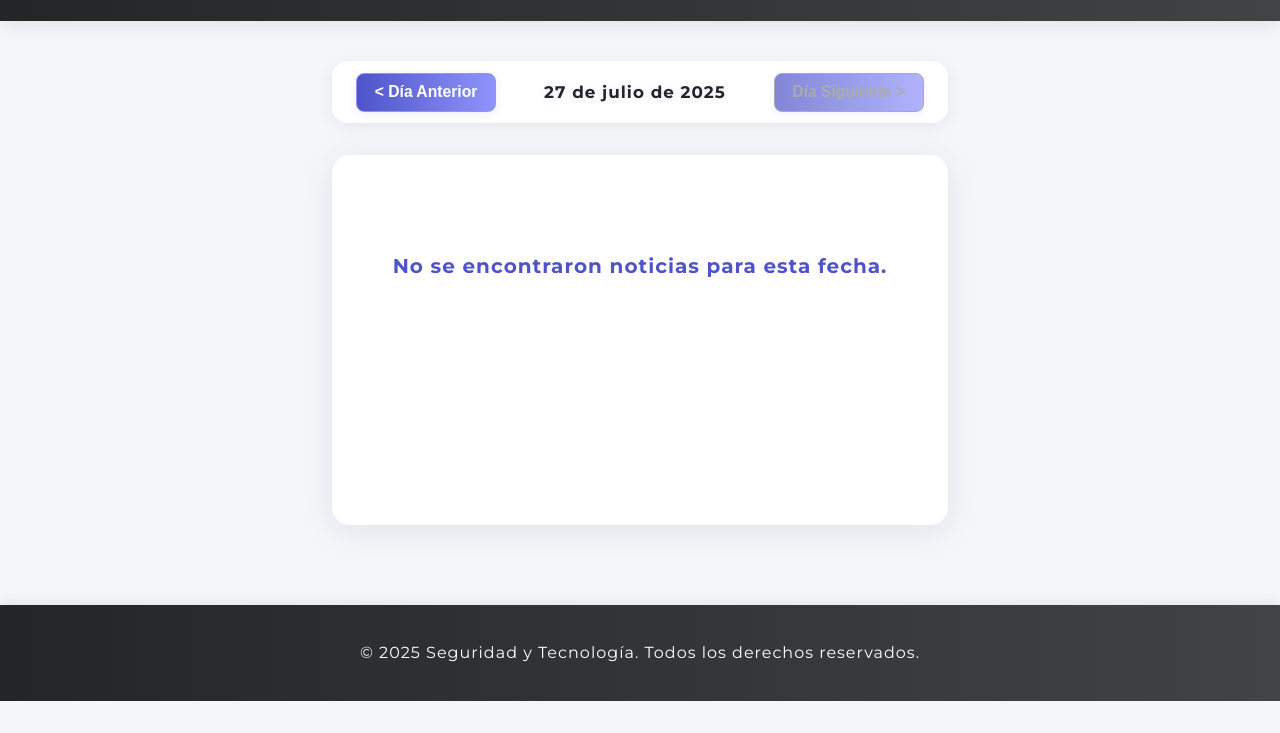
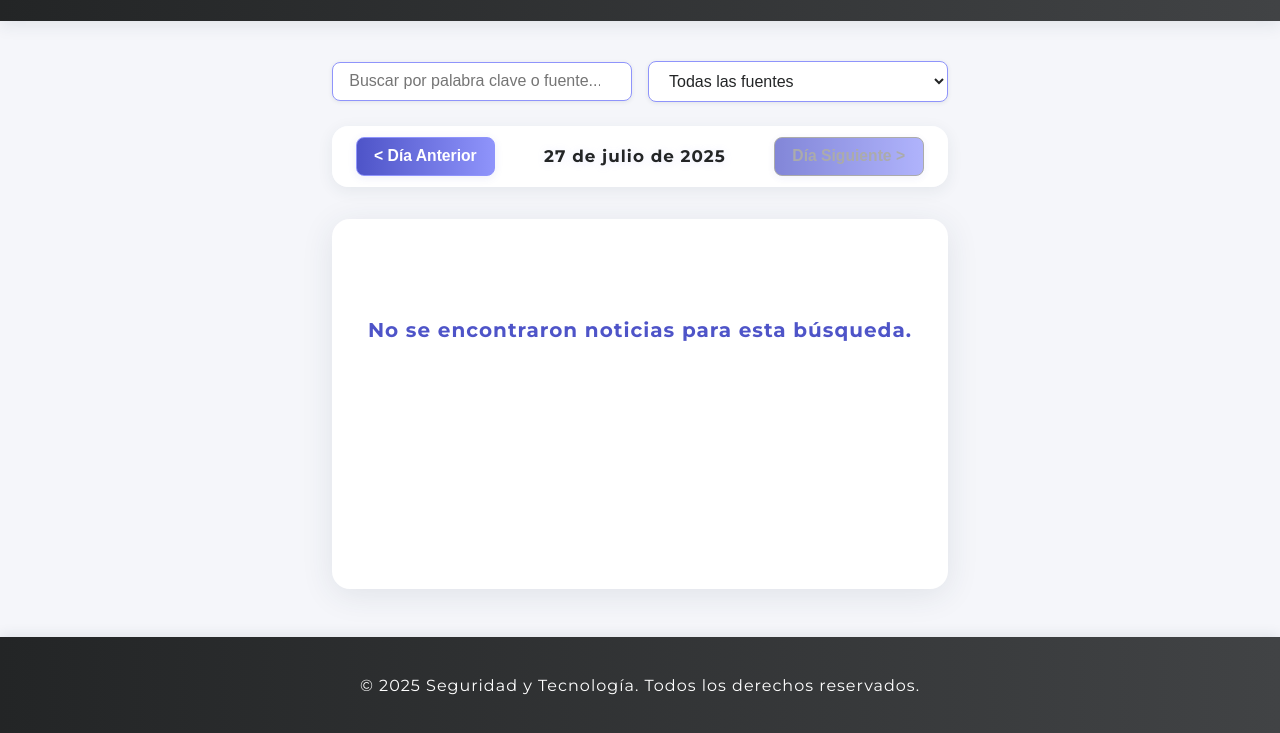
Before and after one commit to hahn92/Ciberseguridad, a plain HTML site: page index.html in a window 1280 px wide. Shown: the part 99-832 px from the top of the page. Before the commit the page ends 800 px from the top, so only its background shows below. Drawn offline with Linux system fonts and the light colour scheme.

Commit message:
Buscador

```diff
--- a/index.html
+++ b/index.html
@@ -38,6 +38,12 @@
     </header>
 
     <main>
+        <section class="search-filter" aria-label="Buscador y filtro de noticias" style="margin-bottom:1.5rem;display:flex;flex-wrap:wrap;gap:1rem;align-items:center;justify-content:space-between;">
+            <input id="search-input" type="search" placeholder="Buscar por palabra clave o fuente..." aria-label="Buscar noticias" style="flex:1;min-width:180px;padding:0.6rem 1rem;border-radius:8px;border:1.5px solid var(--color-secondary);font-size:1rem;">
+            <select id="source-filter" aria-label="Filtrar por fuente" style="padding:0.6rem 1rem;border-radius:8px;border:1.5px solid var(--color-secondary);font-size:1rem;">
+                <option value="">Todas las fuentes</option>
+            </select>
+        </section>
         <section class="navigation" aria-label="Navegación por fechas">
             <button id="prev-day-btn">&lt; Día Anterior</button>
             <h2 id="current-date-display"></h2>
--- a/script.js
+++ b/script.js
@@ -20,11 +20,56 @@ document.addEventListener('DOMContentLoaded', () => {
     // Función para mostrar las noticias en el DOM
     function displayNews(articles) {
         newsContainer.innerHTML = ''; // Limpiar contenedor
+        allArticles = articles;
+        updateSourceFilter(articles);
+        filterAndRender();
+    }
+
+    // Función para cargar las noticias de una fecha específica
+    async function fetchNews(date) {
+        const dateString = formatDate(date);
+        const url = `data/${dateString}.json`;
+
+        // Animación de salida
+        newsContainer.classList.remove('fade-in');
+        newsContainer.classList.add('fade-out');
+
+        setTimeout(async () => {
+            newsContainer.innerHTML = '<div class="loader">Cargando noticias...</div>';
+            dateDisplay.textContent = date.toLocaleDateString('es-ES', { year: 'numeric', month: 'long', day: 'numeric' });
+            // Deshabilitar el botón "siguiente" si estamos viendo el día de hoy
+            nextDayBtn.disabled = (date.toDateString() === today.toDateString());
+            try {
+                const response = await fetch(url);
+                if (!response.ok) {
+                    // Si el archivo no existe (404), es un error esperado
+                    throw new Error('No hay noticias para esta fecha.');
+                }
+                const articles = await response.json();
+                displayNews(articles);
+                updateSourceFilter(articles); // Actualizar fuentes disponibles
+                allArticles = articles; // Guardar todas las noticias para búsqueda/filtro
+            } catch (error) {
+                console.error('Error fetching news:', error);
+                newsContainer.innerHTML = `<p class="error-message">No se encontraron noticias para esta fecha.</p>`;
+            }
+            // Animación de entrada
+            newsContainer.classList.remove('fade-out');
+            newsContainer.classList.add('fade-in');
+        }, 700);
+    }
+
+    // --- Buscador y filtro de noticias ---
+    let allArticles = [];
+    const searchInput = document.getElementById('search-input');
+    const sourceFilter = document.getElementById('source-filter');
+
+    function renderNews(articles) {
+        newsContainer.innerHTML = '';
         if (!articles || articles.length === 0) {
-            newsContainer.innerHTML = `<p class="error-message">No se encontraron noticias para esta fecha.</p>`;
+            newsContainer.innerHTML = `<p class="error-message">No se encontraron noticias para esta búsqueda.</p>`;
             return;
         }
-
         articles.forEach(article => {
             const articleElement = document.createElement('div');
             articleElement.className = 'news-article';
@@ -92,36 +137,43 @@ document.addEventListener('DOMContentLoaded', () => {
         });
     }
 
-    // Función para cargar las noticias de una fecha específica
-    async function fetchNews(date) {
-        const dateString = formatDate(date);
-        const url = `data/${dateString}.json`;
+    function filterAndRender() {
+        const search = searchInput.value.trim().toLowerCase();
+        const source = sourceFilter.value;
+        let filtered = allArticles.filter(article => {
+            let fuente = '';
+            if (article.source) {
+                if (typeof article.source === 'object' && article.source.name) {
+                    fuente = article.source.name;
+                } else {
+                    fuente = article.source;
+                }
+            }
+            const matchText = [article.title, article.description, article.content, fuente].join(' ').toLowerCase();
+            const matchSource = !source || fuente === source;
+            return matchText.includes(search) && matchSource;
+        });
+        renderNews(filtered);
+    }
 
-        // Animación de salida
-        newsContainer.classList.remove('fade-in');
-        newsContainer.classList.add('fade-out');
+    searchInput.addEventListener('input', filterAndRender);
+    sourceFilter.addEventListener('change', filterAndRender);
 
-        setTimeout(async () => {
-            newsContainer.innerHTML = '<div class="loader">Cargando noticias...</div>';
-            dateDisplay.textContent = date.toLocaleDateString('es-ES', { year: 'numeric', month: 'long', day: 'numeric' });
-            // Deshabilitar el botón "siguiente" si estamos viendo el día de hoy
-            nextDayBtn.disabled = (date.toDateString() === today.toDateString());
-            try {
-                const response = await fetch(url);
-                if (!response.ok) {
-                    // Si el archivo no existe (404), es un error esperado
-                    throw new Error('No hay noticias para esta fecha.');
+    function updateSourceFilter(articles) {
+        const fuentes = new Set();
+        articles.forEach(article => {
+            let fuente = '';
+            if (article.source) {
+                if (typeof article.source === 'object' && article.source.name) {
+                    fuente = article.source.name;
+                } else {
+                    fuente = article.source;
                 }
-                const articles = await response.json();
-                displayNews(articles);
-            } catch (error) {
-                console.error('Error fetching news:', error);
-                newsContainer.innerHTML = `<p class="error-message">No se encontraron noticias para esta fecha.</p>`;
             }
-            // Animación de entrada
-            newsContainer.classList.remove('fade-out');
-            newsContainer.classList.add('fade-in');
-        }, 700);
+            if (fuente) fuentes.add(fuente);
+        });
+        sourceFilter.innerHTML = '<option value="">Todas las fuentes</option>' +
+            Array.from(fuentes).sort().map(f => `<option value="${f}">${f}</option>`).join('');
     }
 
     // Event Listeners para la navegación
--- a/style.css
+++ b/style.css
@@ -244,3 +244,34 @@ footer {
 .news-article, .navigation button, #news-container {
     transition: background 0.4s, color 0.4s, box-shadow 0.3s, transform 0.2s, opacity 0.7s;
 }
+
+.search-filter {
+    margin-bottom: 1.5rem;
+    display: flex;
+    flex-wrap: wrap;
+    gap: 1rem;
+    align-items: center;
+    justify-content: space-between;
+}
+
+#search-input, #source-filter {
+    flex: 1;
+    min-width: 180px;
+    padding: 0.6rem 1rem;
+    border-radius: 8px;
+    border: 1.5px solid var(--color-secondary);
+    font-size: 1rem;
+    background: var(--color-bg-card);
+    color: var(--color-text);
+    box-shadow: 0 1px 4px var(--color-shadow);
+    transition: background 0.3s, color 0.3s, border 0.3s;
+}
+#search-input:focus, #source-filter:focus {
+    outline: 2px solid var(--color-primary);
+    border-color: var(--color-primary);
+}
+.dark #search-input, .dark #source-filter {
+    background: #232526;
+    color: #f5f6fa;
+    border: 1.5px solid var(--color-primary);
+}
```
